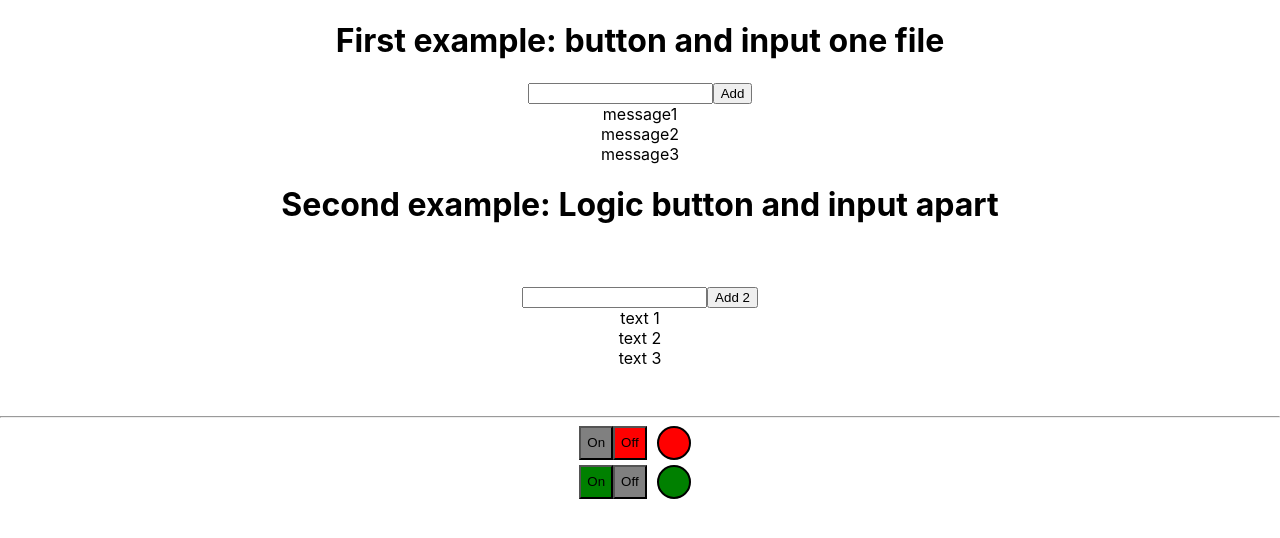
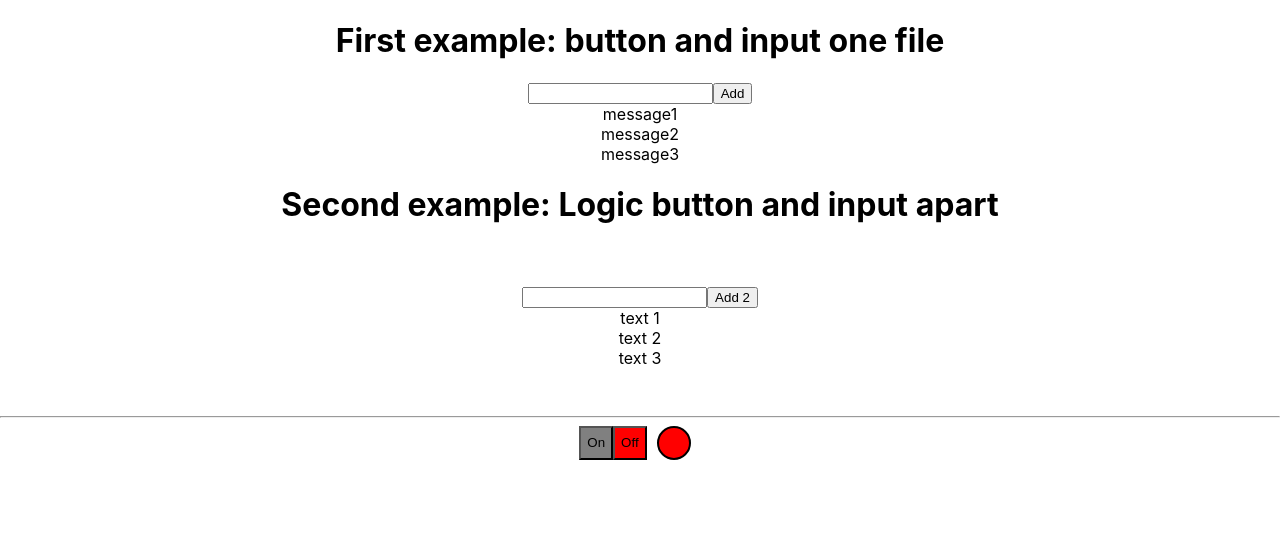
Before and after one commit to dktwho/TypeScript-microtasks-w1-2, a React (Create React App) app: page / in a window 1280 px wide. Shown: the top 538 px of the page. Built offline with nearby package versions, Linux system fonts and the light colour scheme.

Commit message:
add function toggle for click indicator change status on/off and add function indicator off and indicator on for corresponding button

```diff
--- a/src/App.tsx
+++ b/src/App.tsx
@@ -20,6 +20,19 @@ function App() {
     ])
 
     let [title, setTitle] = useState('')
+    let [indicator, setIndicator] = useState(false)
+
+    const toggleIndicator = () => {
+        setIndicator(!indicator)
+    }
+
+    const indicatorOff = () => {
+        setIndicator(false)
+    }
+
+    const indicatorOn = () => {
+        setIndicator(true)
+    }
 
     const addMessage = (value: string) => {
         setMessage([{message: value}, ...message])
@@ -58,9 +71,13 @@ function App() {
                 <br/>
                 <hr/>
             </div>
-            <div >
-                <OnOff status={false}/>
-                <OnOff status={true}/>
+            <div>
+                <OnOff
+                    status={indicator}
+                    toggleIndicator={toggleIndicator}
+                    indicatorOff={indicatorOff}
+                    indicatorOn={indicatorOn}
+                />
             </div>
 
 
--- a/src/components/OnOff.tsx
+++ b/src/components/OnOff.tsx
@@ -3,14 +3,22 @@ import styled from "./OnOff.module.css";
 
 
 type ButtonStatusType = {
-    status: boolean
+    status: boolean;
+    toggleIndicator: () => void;
+    indicatorOff: () => void
+    indicatorOn: () => void
 }
-export const OnOff = ({status}: ButtonStatusType) => {
+export const OnOff = ({status, toggleIndicator, indicatorOff, indicatorOn}: ButtonStatusType) => {
+
     return (
         <div className={styled.indicatorOnOff}>
-            <button className={status ? `${styled.buttonOn}`: `${styled.button}`}>On</button>
-            <button className={!status ? `${styled.buttonOff}`: `${styled.button}`}>Off</button>
-            <div className={status ? `${styled.indicatorOn}` : `${styled.indicatorOff}` }></div>
+            <button onClick={() => indicatorOn()} className={status ? `${styled.buttonOn}` : `${styled.button}`}>On
+            </button>
+            <button onClick={() => indicatorOff()}
+                    className={!status ? `${styled.buttonOff}` : `${styled.button}`}>Off
+            </button>
+            <div onClick={() => toggleIndicator()}
+                 className={status ? `${styled.indicatorOn}` : `${styled.indicatorOff}`}></div>
         </div>
     );
 };
```
